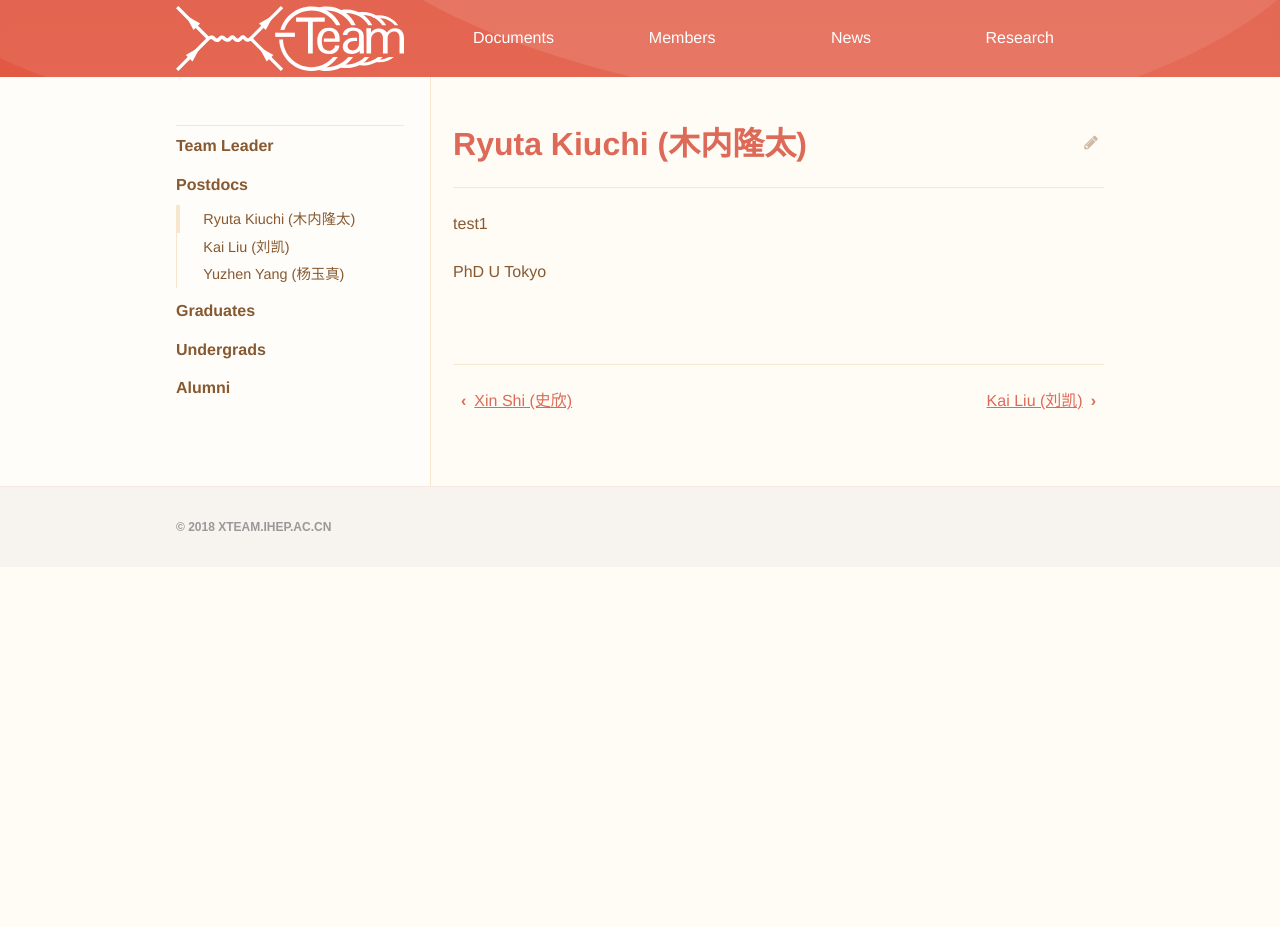
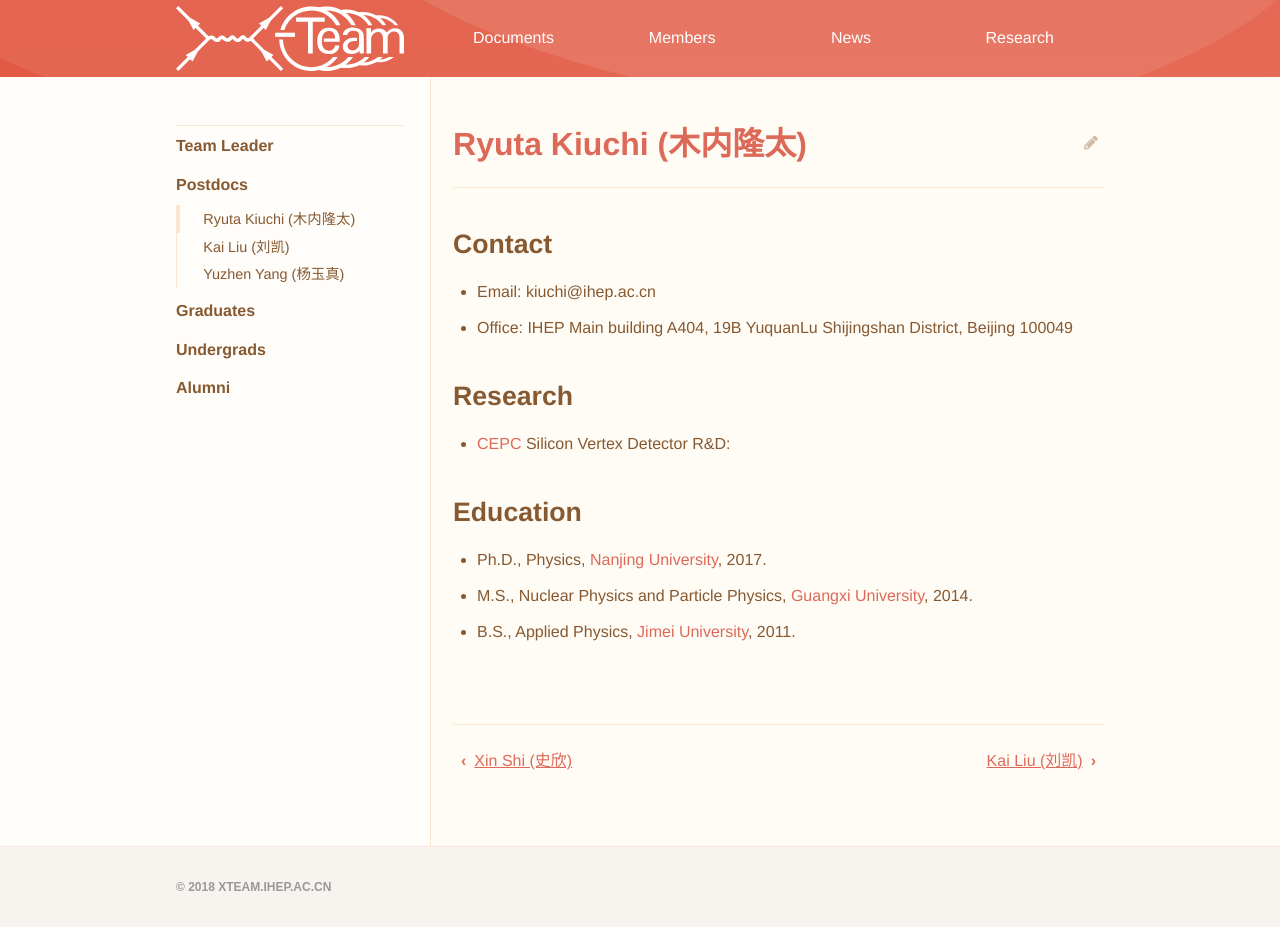
Before and after one commit to dt-np/xteam, a Jekyll site: the page built from _members/Ryuta_Kiuchi.md, in a window 1280 px wide. Built offline with Jekyll 4.4.1, drawn with Linux system fonts in a browser that asks for light colours; before the commit the page ends 900 px from its top, so only the background shows below that.

Commit message:
Update Ryuta_Kiuchi.md

```diff
--- a/_members/Ryuta_Kiuchi.md
+++ b/_members/Ryuta_Kiuchi.md
@@ -3,7 +3,14 @@ title: Ryuta Kiuchi (木内隆太)
 ---
 
 
-test1
+## Contact
+  - Email: kiuchi@ihep.ac.cn
+  - Office: IHEP Main building A404, 19B YuquanLu Shijingshan District, Beijing 100049
 
+## Research
+  - [CEPC](http://cepc.ihep.ac.cn) Silicon Vertex Detector R&D:
 
-PhD U Tokyo
+## Education
+  - Ph.D., Physics, [Nanjing University](http://www.nju.edu.cn), 2017.
+  - M.S., Nuclear Physics and Particle Physics, [Guangxi University](http://www.gxu.edu.cn), 2014.
+  - B.S., Applied Physics, [Jimei University](http://www.jmu.edu.cn), 2011.
```
